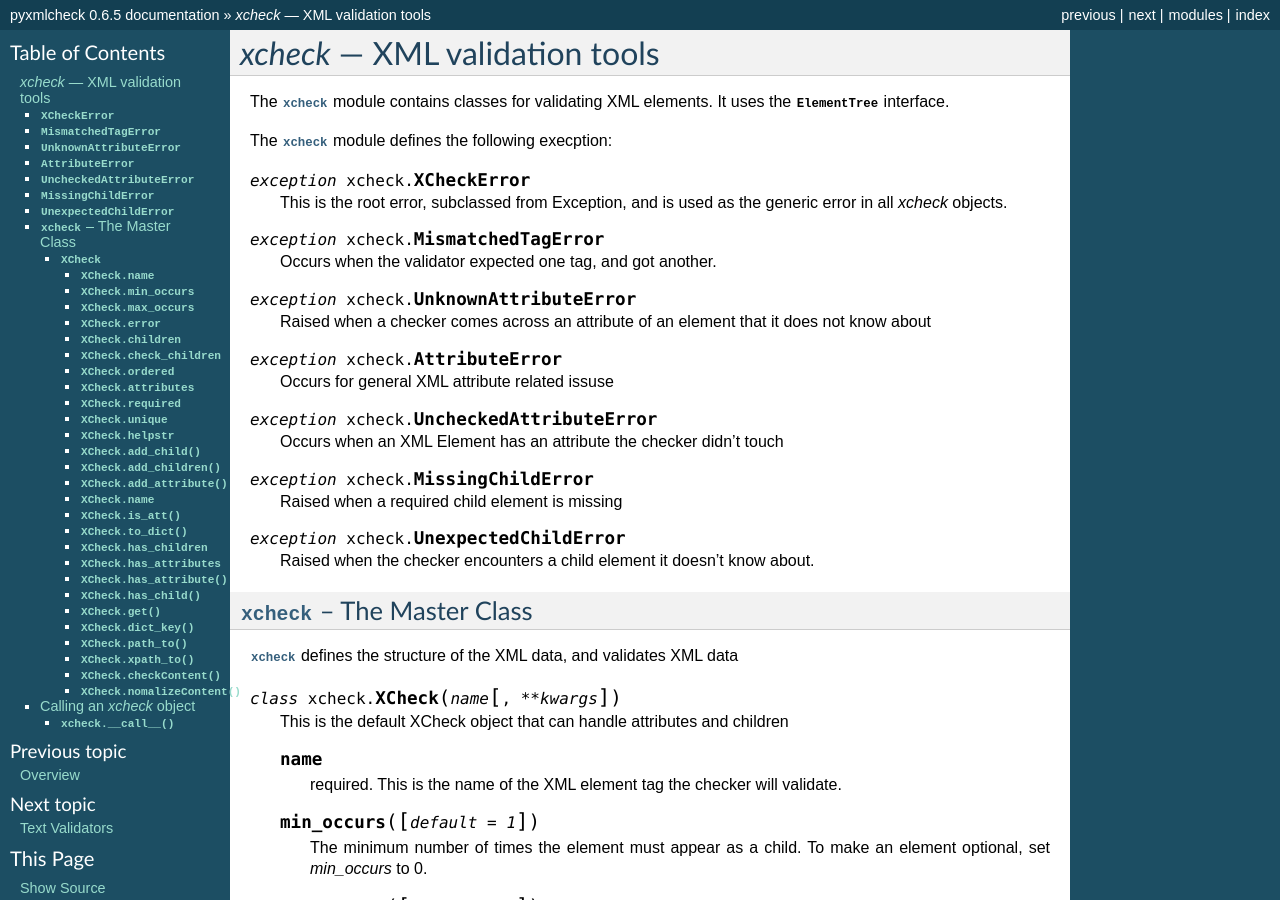
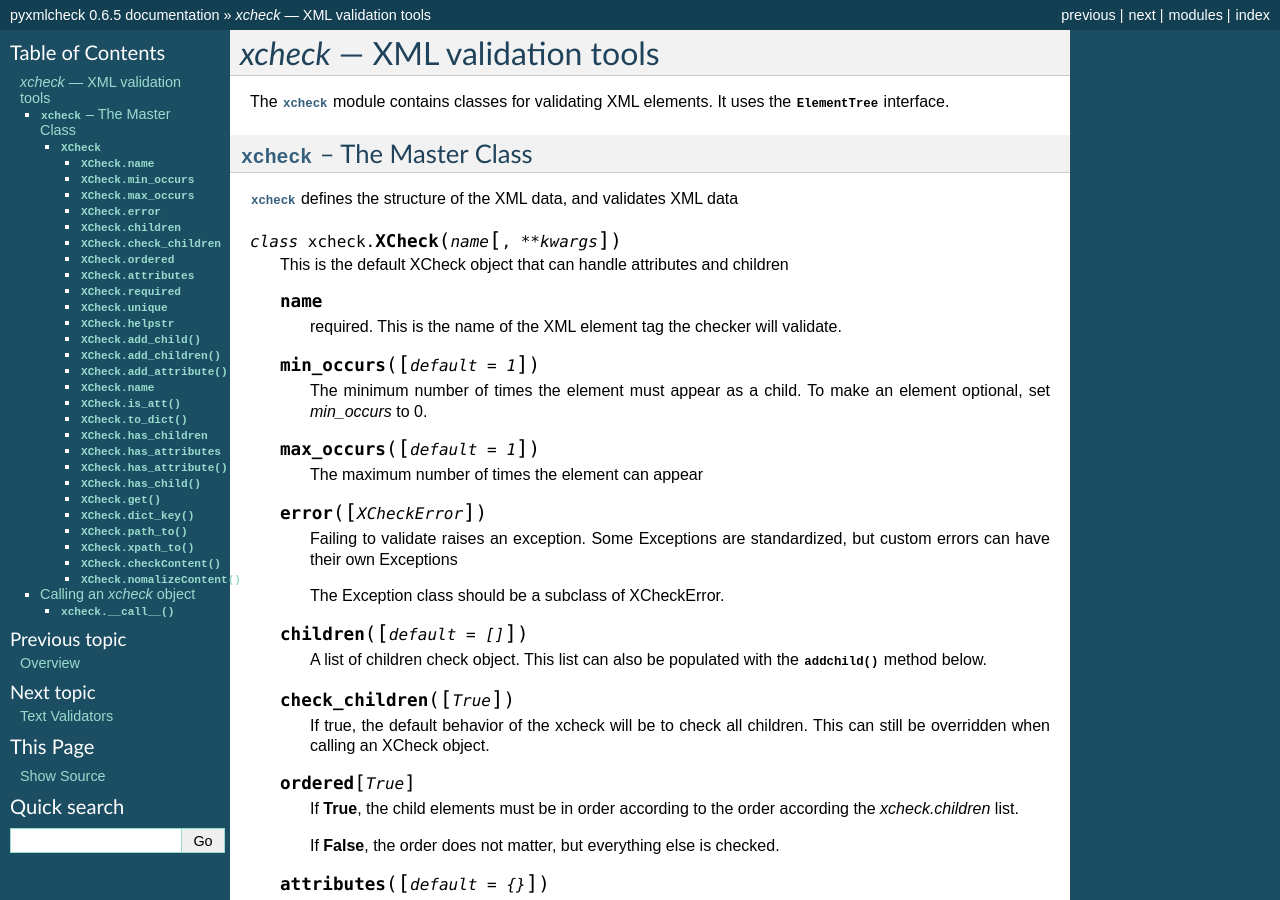
Before and after one commit to JoshuaEnglish/pyxmlcheck, a Sphinx documentation site: the page built from doc/xcheck.rst, in a window 1280 px wide and 900 px high. Built offline with Sphinx 7.4.7, drawn with Linux system fonts in a browser that asks for light colours.

```diff
--- a/doc/overview.rst
+++ b/doc/overview.rst
@@ -125,4 +125,4 @@
 :func:`load_checker`
 
     Creates an :class:`XCheck` object from a definiton node. The rules for
-    creating a definiton node are outlined in Loading From Definition Nodes
+    creating a definiton node are outlined in :doc:`loader`.
--- a/doc/xcheck.rst
+++ b/doc/xcheck.rst
@@ -9,36 +9,7 @@
 The :mod:`xcheck` module contains classes for validating XML elements. It uses
 the :mod:`ElementTree` interface.
 
-The :mod:`xcheck` module defines the following execption:
 
-.. exception:: XCheckError
-
-    This is the root error, subclassed from Exception, and is used as the generic error in all `xcheck` objects.
-
-.. exception:: MismatchedTagError
-
-    Occurs when the validator expected one tag, and got another.
-
-.. exception:: UnknownAttributeError
-
-    Raised when a checker comes across an attribute of an element that
-    it does not know about
-
-.. exception:: AttributeError
-
-    Occurs for general XML attribute related issuse
-
-.. exception:: UncheckedAttributeError
-
-    Occurs when an XML Element has an attribute the checker didn't touch
-
-.. exception:: MissingChildError
-
-    Raised when a required child element is missing
-
-.. exception:: UnexpectedChildError
-
-    Raised when the checker encounters a child element it doesn't know about.
 
 :class:`xcheck` -- The Master Class
 -------------------------------------------------
```
Also changed, not shown: doc/loader.rst (+22 -0 lines), 2 other files.
